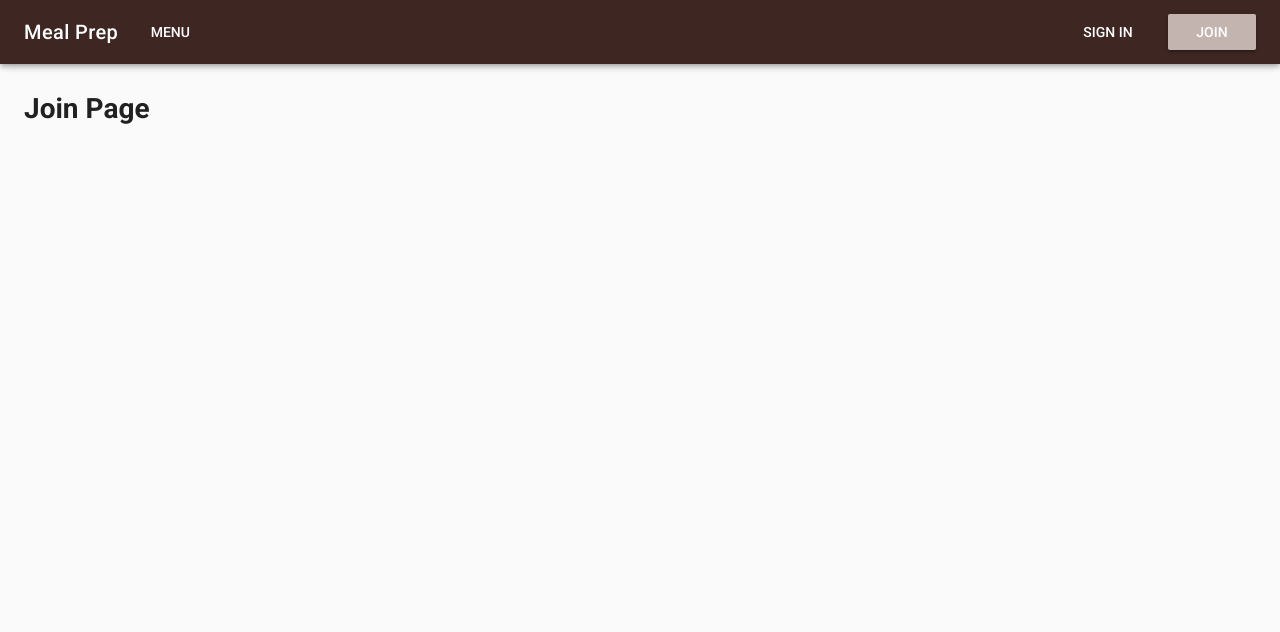
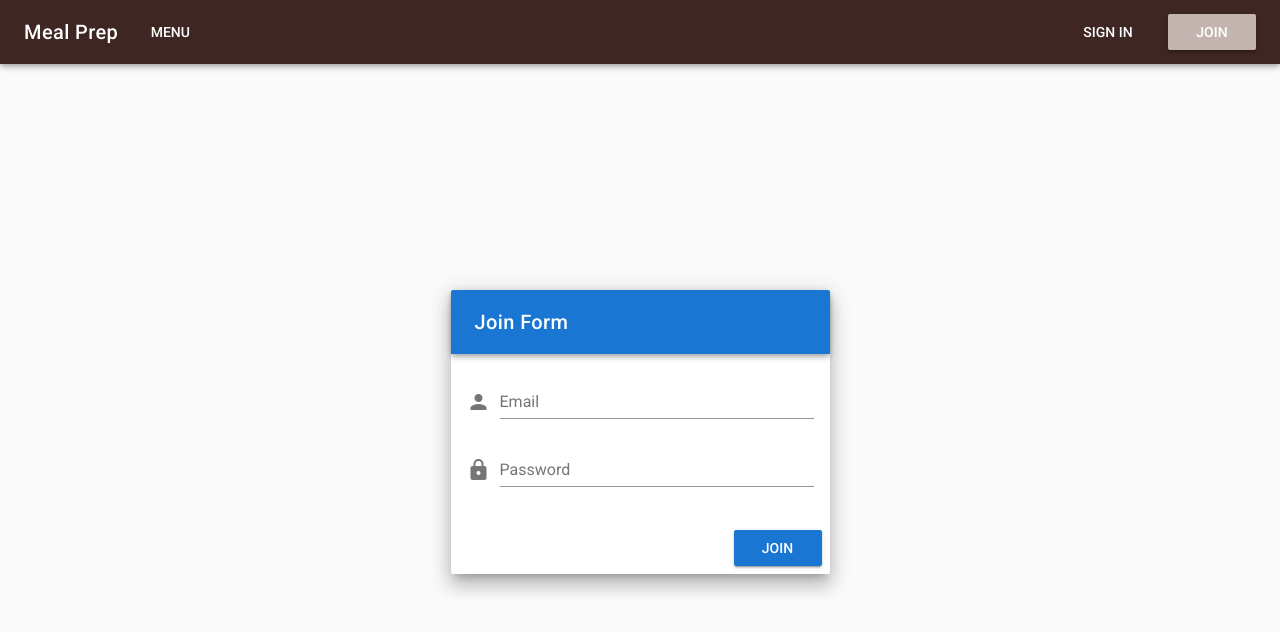
Before and after one commit to torglo922/meal-prep, a Vue app: page /join in a window 1280 px wide. Shown: the top 632 px of the page. Built offline with nearby package versions, Linux system fonts and the light colour scheme.

Commit message:
add firebase, implement user register, login forms and actions

```diff
--- a/package.json
+++ b/package.json
@@ -11,6 +11,7 @@
     "@babel/polyfill": "^7.0.0-rc.1",
     "axios": "^0.18.0",
     "core-js": "^2.6.5",
+    "firebase": "^5.9.4",
     "vue": "^2.6.6",
     "vue-router": "^3.0.1",
     "vuetify": "^1.5.5",
--- /dev/null
+++ b/src/firebase/index.js
@@ -0,0 +1,12 @@
+import firebase from 'firebase';
+
+// Initialize Firebase
+const config = {
+  apiKey: 'AIzaSyB1CfxzPL3zuXOAEhTxJFR5L1BlykbAGI8',
+  authDomain: 'meal-prep-c727a.firebaseapp.com',
+  databaseURL: 'https://meal-prep-c727a.firebaseio.com',
+  projectId: 'meal-prep-c727a',
+  storageBucket: 'meal-prep-c727a.appspot.com',
+  messagingSenderId: '611779839245'
+};
+firebase.initializeApp(config);
--- a/src/main.js
+++ b/src/main.js
@@ -4,6 +4,7 @@ import './plugins/vuetify';
 import App from './App.vue';
 import router from './router';
 import store from './store';
+import '@/firebase/';
 
 Vue.config.productionTip = false;
 
--- a/src/store.js
+++ b/src/store.js
@@ -1,17 +1,26 @@
 import Vue from 'vue';
 import Vuex from 'vuex';
 import axios from 'axios';
+import firebase from 'firebase';
 
 Vue.use(Vuex);
 
 export default new Vuex.Store({
   state: {
     recipes: [],
-    apiUrl: 'https://api.edamam.com/search'
+    apiUrl: 'https://api.edamam.com/search',
+    user: null,
+    isAuthenticated: false
   },
   mutations: {
     setRecipes(state, payload) {
       state.recipes = payload;
+    },
+    setUser(state, payload) {
+      state.user = payload;
+    },
+    setIsAuthenticated(state, payload) {
+      state.isAuthenticated = payload;
     }
   },
   actions: {
@@ -30,6 +39,32 @@ export default new Vuex.Store({
       } catch (error) {
         commit('setRecipes', []);
       }
+    },
+    userJoin({ commit }, { email, password }) {
+      firebase
+        .auth()
+        .createUserWithEmailAndPassword(email, password)
+        .then(user => {
+          commit('setUser', user);
+          commit('setIsAuthenticated', true);
+        })
+        .catch(() => {
+          commit('setUser', null);
+          commit('setIsAuthenticated', false);
+        });
+    },
+    userLogin({ commit }, { email, password }) {
+      firebase
+        .auth()
+        .signInWithEmailAndPassword(email, password)
+        .then(user => {
+          commit('setUser', user);
+          commit('setIsAuthenticated', true);
+        })
+        .catch(() => {
+          commit('setUser', null);
+          commit('setIsAuthenticated', false);
+        });
     }
   }
 });
--- a/src/views/Join.vue
+++ b/src/views/Join.vue
@@ -1,14 +1,74 @@
 <template>
-  <v-container fluid>
-    <v-layout>
-      <h1>Join Page</h1>
+  <v-container fill-height>
+    <v-layout align-center justify-center>
+      <v-flex xs12 sm8 md4>
+        <v-card class="elevation-12">
+          <v-toolbar dark color="primary">
+            <v-toolbar-title>Join Form</v-toolbar-title>
+          </v-toolbar>
+          <v-card-text>
+            <v-form ref="form" v-model="valid" lazy-validation>
+              <v-text-field
+                prepend-icon="person"
+                name="email"
+                label="Email"
+                type="email"
+                v-model="email"
+                :rules="emailRules"
+                required
+              ></v-text-field>
+              <v-text-field
+                prepend-icon="lock"
+                name="password"
+                label="Password"
+                id="password"
+                type="password"
+                required
+                v-model="password"
+                :rules="passwordRules"
+              ></v-text-field>
+            </v-form>
+          </v-card-text>
+          <v-card-actions>
+            <v-spacer></v-spacer>
+            <v-btn color="primary" :disabled="!valid" @click="submit"
+              >Join</v-btn
+            >
+          </v-card-actions>
+        </v-card>
+      </v-flex>
     </v-layout>
   </v-container>
 </template>
 
 <script>
 export default {
-  name: 'Join'
+  name: 'Join',
+  data() {
+    return {
+      valid: false,
+      email: '',
+      password: '',
+      emailRules: [
+        v => !!v || 'E-mail is required',
+        v => /.+@.+/.test(v) || 'E-mail must be valid'
+      ],
+      passwordRules: [
+        v => !!v || 'Password is required',
+        v => v.length >= 6 || 'Password must be greater than 6 characters'
+      ]
+    };
+  },
+  methods: {
+    submit() {
+      if (this.$refs.form.validate()) {
+        this.$store.dispatch('userJoin', {
+          email: this.email,
+          password: this.password
+        });
+      }
+    }
+  }
 };
 </script>
 
--- a/src/views/Signin.vue
+++ b/src/views/Signin.vue
@@ -1,14 +1,76 @@
 <template>
-  <v-container fluid>
-    <v-layout>
-      <h1>Signin Page</h1>
+  <v-container fill-height>
+    <v-layout align-center justify-center>
+      <v-flex xs12 sm8 md4>
+        <v-card class="elevation-12">
+          <v-toolbar dark color="primary">
+            <v-toolbar-title>Login Form</v-toolbar-title>
+          </v-toolbar>
+          <v-card-text>
+            <v-form ref="form" v-model="valid" lazy-validation>
+              <v-text-field
+                prepend-icon="person"
+                name="email"
+                label="Email"
+                type="email"
+                v-model="email"
+                :rules="emailRules"
+                required
+              >
+              </v-text-field>
+              <v-text-field
+                prepend-icon="lock"
+                name="password"
+                label="Password"
+                id="password"
+                type="password"
+                required
+                v-model="password"
+                :rules="passwordRules"
+              >
+              </v-text-field>
+            </v-form>
+          </v-card-text>
+          <v-card-actions>
+            <v-spacer></v-spacer>
+            <v-btn color="primary" :disabled="!valid" @click="submit"
+              >Login</v-btn
+            >
+          </v-card-actions>
+        </v-card>
+      </v-flex>
     </v-layout>
   </v-container>
 </template>
 
 <script>
 export default {
-  name: 'Signin'
+  name: 'Signin',
+  data() {
+    return {
+      valid: false,
+      email: '',
+      password: '',
+      emailRules: [
+        v => !!v || 'E-mail is required',
+        v => /.+@.+/.test(v) || 'E-mail must be valid'
+      ],
+      passwordRules: [
+        v => !!v || 'Password is required',
+        v => v.length >= 6 || 'Password must be greater than 6 characters'
+      ]
+    };
+  },
+  methods: {
+    submit() {
+      if (this.$refs.form.validate()) {
+        this.$store.dispatch('userLogin', {
+          email: this.email,
+          password: this.password
+        });
+      }
+    }
+  }
 };
 </script>
 
```
Also changed, not shown: 1 other file (tests, documents, lock files or other folders).
